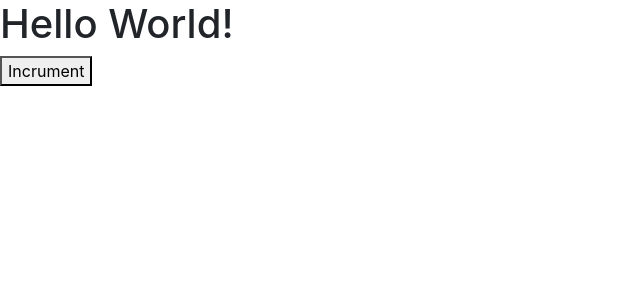
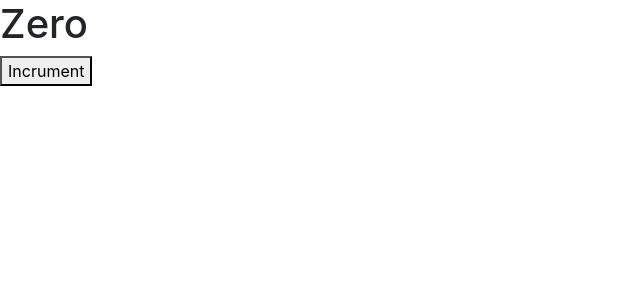
Before and after one commit to m7asanain/reactjs, a React (Create React App) app: page / in a window 1280 px wide. Shown: the top 300 px of the page, without its empty margins (0-640 px from the left). Built offline with nearby package versions, Linux system fonts and the light colour scheme.

Commit message:
embedding experssions

```diff
--- a/src/components/counter.jsx
+++ b/src/components/counter.jsx
@@ -1,15 +1,26 @@
 import React, { Component } from 'react';
 
 class Counter extends Component {
+  state = {
+    count: 0
+  };
+
   render() {
     return  (
       // React.Fragment like a div but does'nt show like a div
       <React.Fragment>
-        <h1>Hello World!</h1>
+        <h1>{this.formatCounter()}</h1>
         <button>Incrument</button>
       </React.Fragment>
     )
   }
+
+  formatCounter() {
+    const { count } = this.state;
+    return count === 0 ? 'Zero' : count;
+
+    // return this.state.count === 0 ? 'zero' : this.state.count;
+  }
 }
 
 export default Counter;
```
